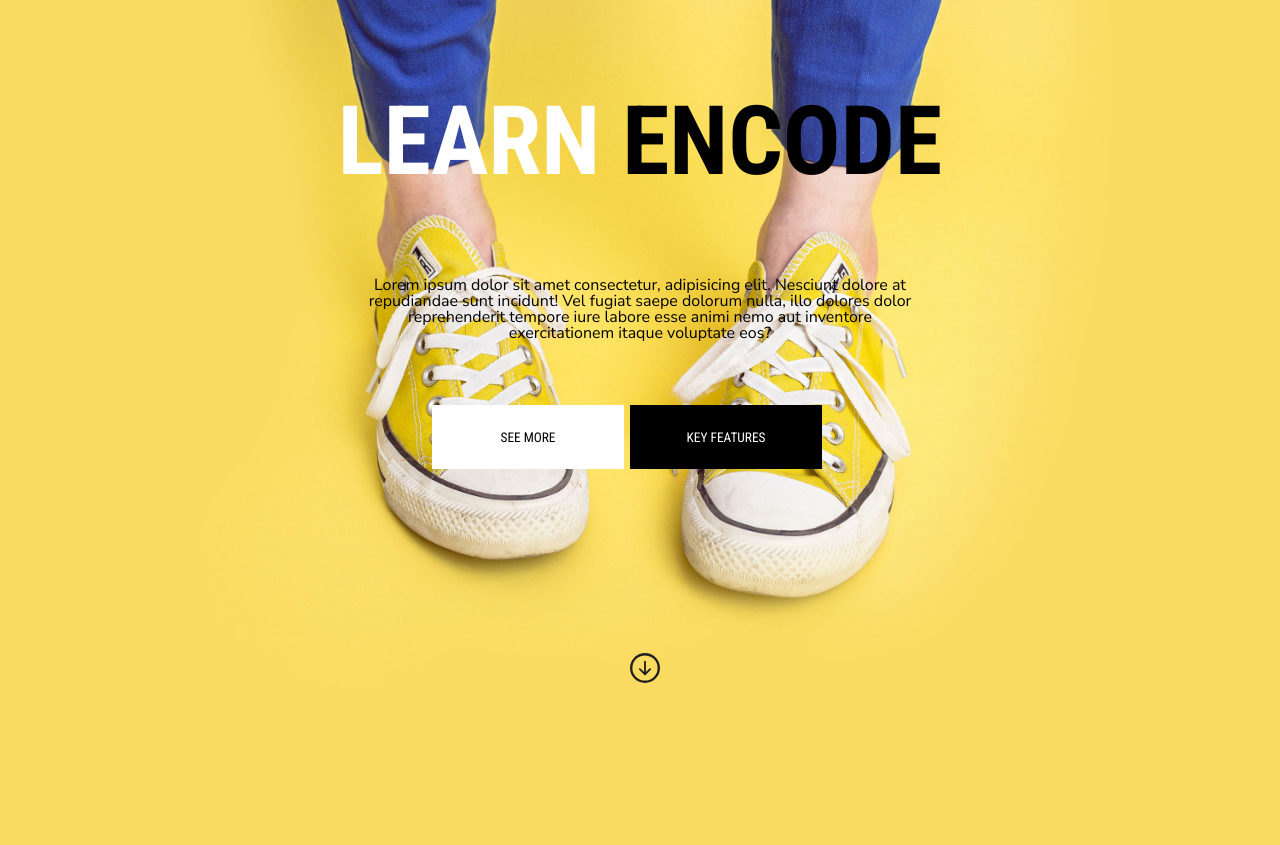
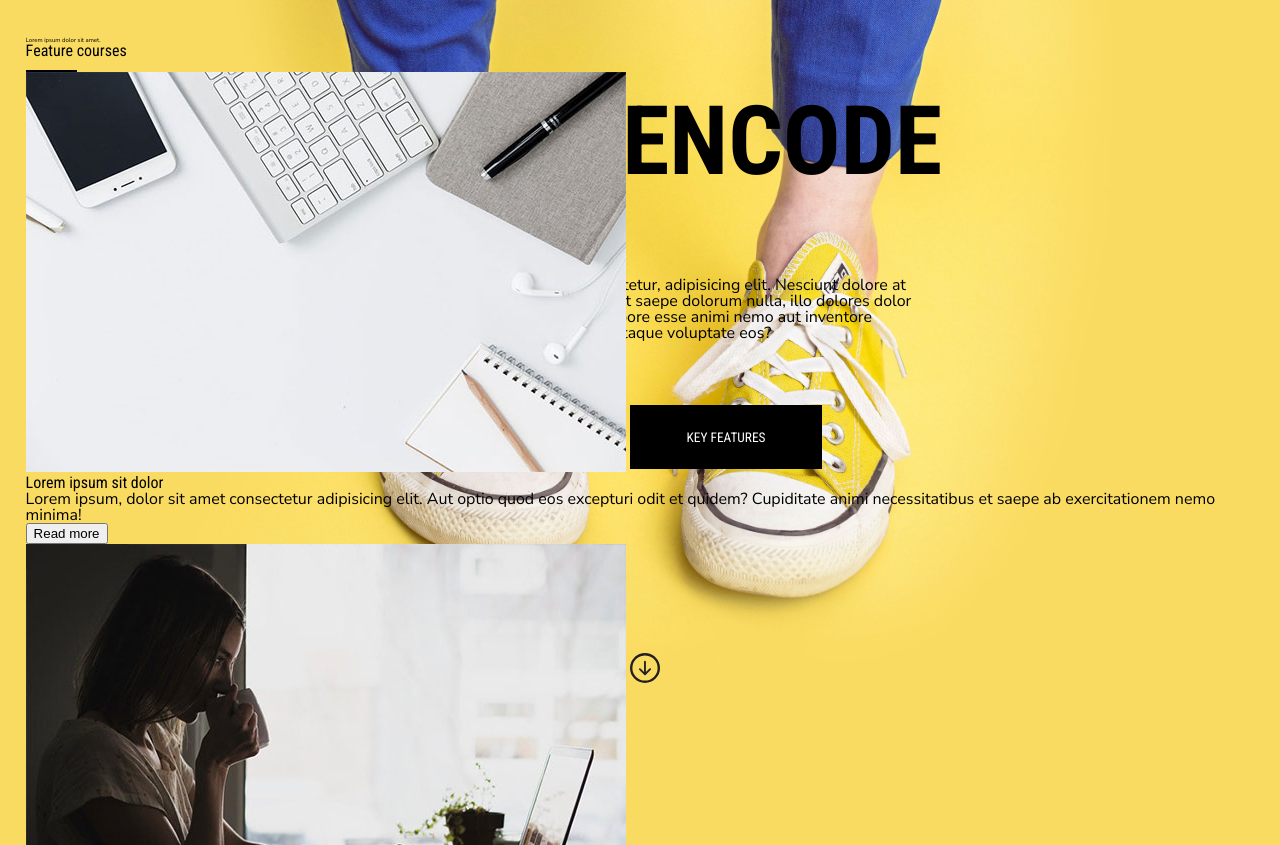
Before and after one commit to olgasygnowska/Yellow_Page, a website: page index.html in a window 1280 px wide. Shown: the part 107-952 px from the top of the page. Before the commit the page ends 800 px from the top, so only its background shows below. Drawn offline with Linux system fonts and the light colour scheme.

Commit message:
Working on articles - first steps

```diff
--- a/index.html
+++ b/index.html
@@ -34,9 +34,45 @@
                 </div>
             </div>
         </header>
+
         <section class='courses'>
-            <div class='container'></div>
+            <div class='container'>
+                <p class='courses-main-text'>Lorem ipsum dolor sit amet.</p>
+                <h2 class="courses-main-title">Feature courses</h2>
+                <div class='courses-main-title-decor'></div>
+            </div>
+            <div class="row clearfix">
+                <div class="col-1-3">
+                    <article class="main-article">
+                        <img class="main-article-img" src="images/photo-1.jpg" alt="first-course">
+                            <div class="main-article-bar">
+                                <h3 class="main-article-title">Lorem ipsum sit dolor</h3>
+                                <p>Lorem ipsum, dolor sit amet consectetur adipisicing elit. Aut optio quod eos excepturi odit et quidem? Cupiditate animi necessitatibus et saepe ab exercitationem nemo minima!</p>
+                                <button type='button' class='main-article-btn'>Read more</button>
+                            </div>
+                    </article>
+                <div class="col-1-3">
+                    <article class="main-article">
+                        <img class="main-article-img" src="images/photo-2.jpg" alt="first-course">
+                            <div class="main-article-bar">
+                                <h3 class="main-article-title">Lorem ipsum sit dolor</h3>
+                                <p>Lorem ipsum, dolor sit amet consectetur adipisicing elit. Aut optio quod eos excepturi odit et quidem? Cupiditate animi necessitatibus et saepe ab exercitationem nemo minima!</p>
+                                <button type='button' class='courses-btn'>Read more</button>
+                            </div>
+                    </article>
+                <div class="col-1-3">
+                    <article class="main-article">
+                        <img class="main-article-img" src="images/photo-3.jpg" alt="first-course">
+                            <div class="main-article-bar">
+                                <h3 class="main-article-title">Lorem ipsum sit dolor</h3>
+                                <p>Lorem ipsum, dolor sit amet consectetur adipisicing elit. Aut optio quod eos excepturi odit et quidem? Cupiditate animi necessitatibus et saepe ab exercitationem nemo minima!</p>
+                                <button type='button' class='courses-btn'>Read more</button>
+                            </div>
+                    </article>
+                </div>
+            </div>
         </section>
+
         <section class='instructors'>
             <div class='container'></div>
         </section>
--- a/scss/main.scss
+++ b/scss/main.scss
@@ -4,6 +4,7 @@
 @import 'modules/colors';
 @import 'partials/header';
 @import 'partials/mainBanner';
+@import 'partials/courses';
 
 * {
     box-sizing: border-box;
--- /dev/null
+++ b/scss/partials/_courses.scss
@@ -0,0 +1,48 @@
+.courses {
+    padding: 5vh 2vw;
+    position: absolute;
+    display: block;
+    margin: 0 auto;
+
+    .container {
+        margin: 0 auto;
+
+        .courses-main-text {
+            font-family: $fontNunito;
+            font-size: 0.3em;
+            text-align: left;
+            position: relative;
+            display: block;
+        }
+        .courses-main-title {
+            font-family: $fontRoboto;
+            text-align: left;
+            position: relative;
+            display: block;
+        }
+        .courses-main-title-decor {
+            width: 4vw;
+            height: 1vw;
+            border-bottom: 2px solid black;
+            display: block;
+        }
+
+    .row {
+        .col-1-3 {
+            .main-article {
+                position: relative;
+                display: inline-block;
+
+                .main-article-img {
+                    width: 33.333%;
+                    height: auto;
+                }
+                .main-article-bar {
+                    .main-article-title {}
+                    .main-article-btn {}
+                }
+            }
+        }
+    }
+}
+}
```
Also changed, not shown: css/main.css, 1 other file.
